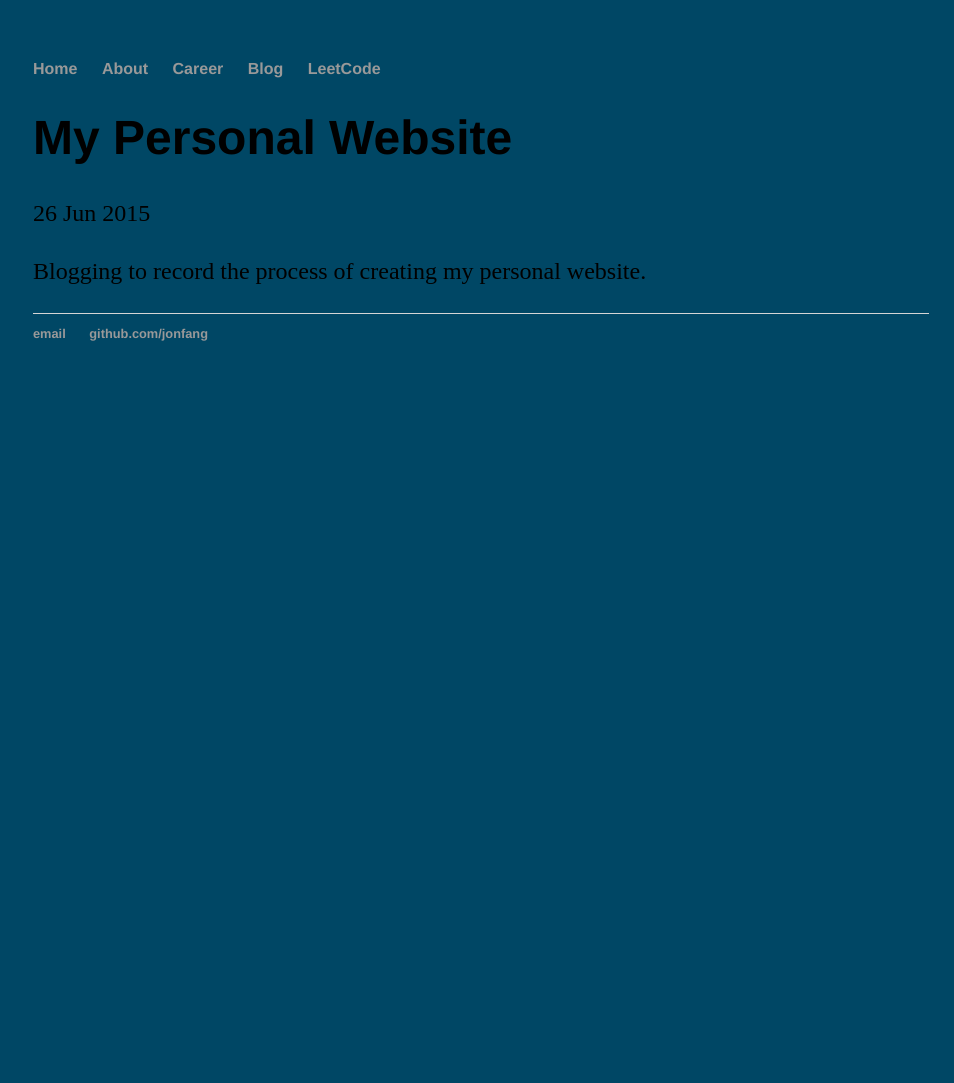
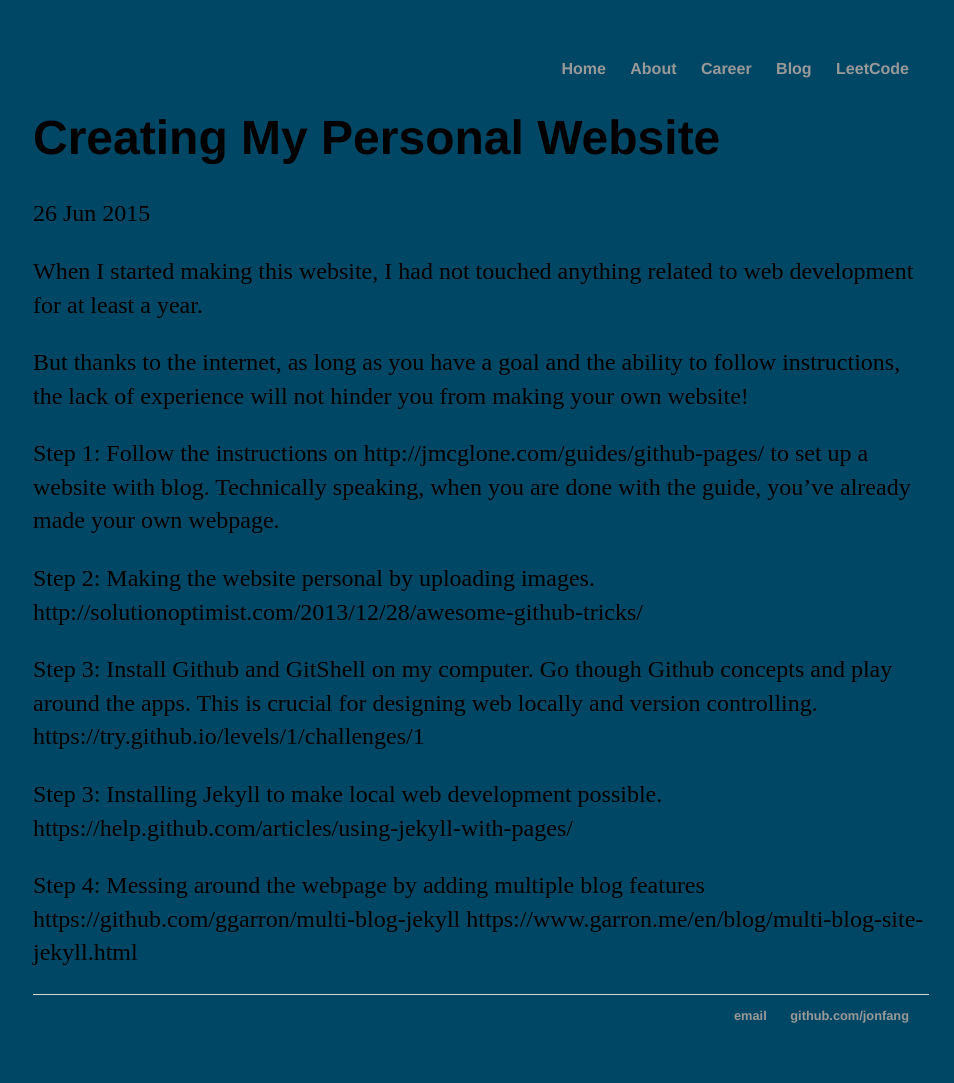
Before and after one commit to jonfang/jonfang.github.io, a Jekyll site: the page built from _posts/2015-06-26-first-post.md, in a window 1280 px wide. Shown: the whole page, without its empty margins (159-1113 px from the left). Built offline with Jekyll 4.4.1, drawn with Linux system fonts in a browser that asks for light colours; before the commit the page ends 900 px from its top, so only the background shows below that.

Commit message:
navigation tab layout

```diff
--- a/_posts/2015-06-26-first-post.md
+++ b/_posts/2015-06-26-first-post.md
@@ -1,8 +1,25 @@
 ---
 category: blog
 layout: post
-title: "My Personal Website"
+title: "Creating My Personal Website"
 date: 2015-06-26
 ---
 
-Blogging to record the process of creating my personal website.
+When I started making this website, I had not touched anything related to web development for at least a year.
+
+But thanks to the internet, as long as you have a goal and the ability to follow instructions, the lack of experience will not hinder you from making your own website!
+
+
+Step 1: Follow the instructions on http://jmcglone.com/guides/github-pages/ to set up a website with blog. Technically speaking, when you are done with the guide, you've already made your own webpage.
+
+Step 2: Making the website personal by uploading images. http://solutionoptimist.com/2013/12/28/awesome-github-tricks/
+
+Step 3: Install Github and GitShell on my computer. Go though Github concepts and play around the apps. This is crucial for designing web locally and version controlling.
+https://try.github.io/levels/1/challenges/1
+
+Step 3: Installing Jekyll to make local web development possible.
+https://help.github.com/articles/using-jekyll-with-pages/
+
+Step 4: Messing around the webpage by adding multiple blog features
+https://github.com/ggarron/multi-blog-jekyll
+https://www.garron.me/en/blog/multi-blog-site-jekyll.html
--- a/css/main.css
+++ b/css/main.css
@@ -4,16 +4,22 @@ body {
     background-image: url("../blue-sky.jpg");
 }
 
+aside {
+  display: inline-block;
+  margin: 1em;
 
+}
 nav ul, footer ul {
     font-family:'Helvetica', 'Arial', 'Sans-Serif';
     padding: 0px;
     list-style: none;
     font-weight: bold;
+    text-align: right;
 }
 nav ul li, footer ul li {
     display: inline;
     margin-right: 20px;
+    text-align: right;
 }
 a {
     text-decoration: none;
--- a/index.html
+++ b/index.html
@@ -3,13 +3,13 @@ layout: default
 title: Jonathan(ChingYeung) Fang
 ---
 <div class="blurb">
+		<h1>Hi there,</h1>
+		<h1>I'm Jonathan(ChingYeung) Fang</h1>
 		<section>
-		<h1>Hi there,</h1>
-		<h1>I'm Jonathan(ChingYeung) Fang!</h1>
 		<p>Welcome! Here you will find information about me, random blogs, and some leetcode questions that I do on occassion! <a href="/about">Read more about my life...</a></p>
 		</section>
+		<img src = "author_pic.jpg" alt="Author Picture" height="150" width="150">
 		<aside>
-		<img src = "author_pic.jpg" alt="Author Picture" height="200" width="200">
 		<p>I recently graduated from UC Davis and am currently employed at TIBCO. </p>
 		</aside>
 </div><!-- /.blurb -->
```
